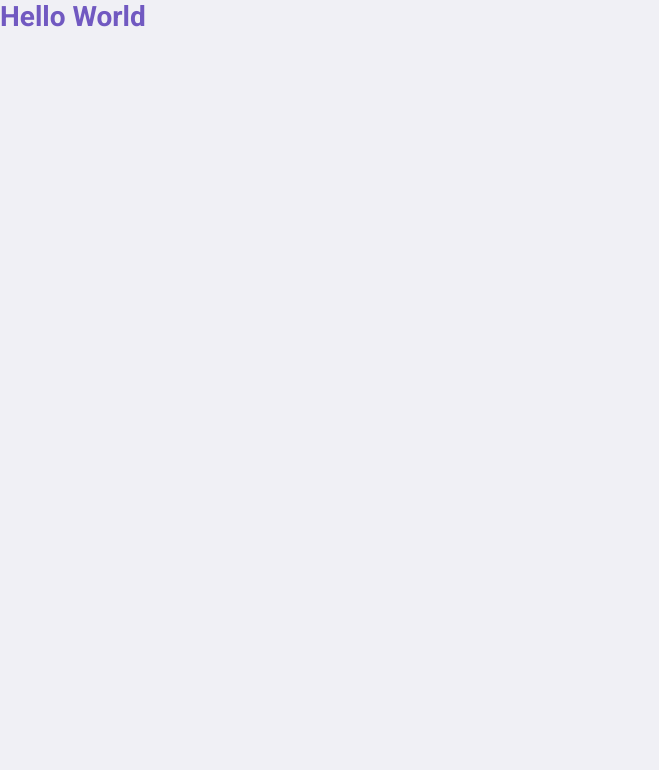
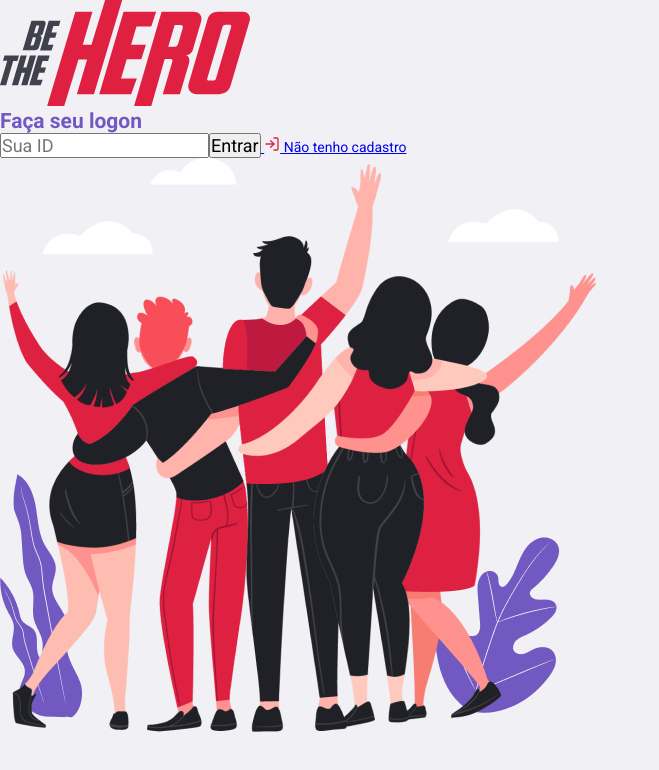
Before and after one commit to alissonpratesperes/bethehero, a React (Create React App) app in the folder frontend/: page / in a window 1280 px wide. Shown: the top 770 px of the page, without its empty margins (0-659 px from the left). Built offline with nearby package versions, Linux system fonts and the light colour scheme.

Commit message:
Inicialização da Página de Logon.
Instalada a Biblioteca - React Icons para o uso dos Icones da Feather Icons no Front-End;
Criada a estrutura HTML da Página de Logon com todos os elementos necessários.

```diff
--- a/frontend/package.json
+++ b/frontend/package.json
@@ -8,6 +8,7 @@
     "@testing-library/user-event": "^12.1.10",
     "react": "^17.0.1",
     "react-dom": "^17.0.1",
+    "react-icons": "^4.1.0",
     "react-scripts": "4.0.1",
     "web-vitals": "^0.2.4"
   },
--- a/frontend/src/pages/Logon/index.js
+++ b/frontend/src/pages/Logon/index.js
@@ -1,8 +1,22 @@
 import React from 'react';
+import { FiLogIn } from 'react-icons/fi'
 import './styles.css';
+import logoImg from '../../assets/logo.svg';
+import heroesImg from '../../assets/heroes.png';
 
     export default function Logon() {
         return (
-            <h1> Hello World </h1>
+            <div className="logon-container">
+                <section className="form">
+                    <img src={logoImg} alt="Be The Hero"/>
+                        <form>
+                            <h1> Faça seu logon </h1>
+                                <input placeholder="Sua ID"/>
+                                    <button tyoe="submit"> Entrar </button>
+                                        <a href="/register"> <FiLogIn size={16} color="#E02041"/> Não tenho cadastro </a>
+                        </form>
+                </section>
+                    <img src={heroesImg} alt="Heroes"/>
+            </div>
         );
     }
```
Also changed, not shown: 2 other files (tests, documents, lock files or other folders).
